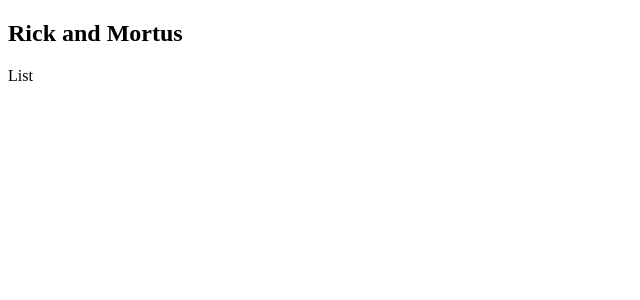
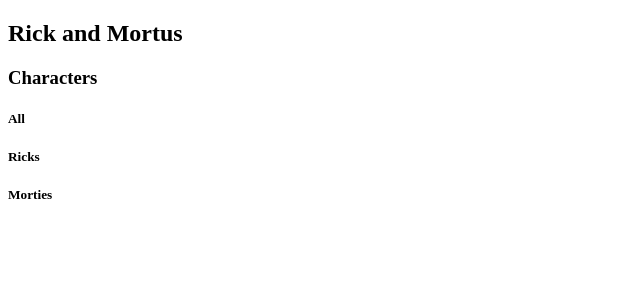
Before and after one commit to AlexOrlet89/RickRouter, a React app: page / in a window 1280 px wide. Shown: the top 300 px of the page, without its empty margins (0-640 px from the left). Built offline with nearby package versions, Linux system fonts and the light colour scheme; no server answers.

Commit message:
fetch filtered returns results filtered by name

```diff
--- a/src/views/List.js
+++ b/src/views/List.js
@@ -1,14 +1,43 @@
-import React, { useEffect } from 'react';
+import React, { useEffect, useState } from 'react';
 
 export default function List() {
+  const [filteredCharacters, setFilteredCharacters] = useState('All');
+
   useEffect(() => {
     const fetchCharacters = async () => {
-      const res = await fetch(`https://rickandmortyapi.com/api/character`);
-      const results = await res.json();
-      console.log(results);
+      if (filteredCharacters === 'All') {
+        const res = await fetch(`https://rickandmortyapi.com/api/character`);
+        const results = await res.json();
+        console.log(results.results);
+      } else {
+        const res = await fetch(
+          `https://rickandmortyapi.com/api/character/?name=${filteredCharacters}`
+        );
+        const results = await res.json();
+        console.log(results.results);
+      }
     };
     fetchCharacters();
-  }, []);
+  }, [filteredCharacters]);
 
-  return <div>List</div>;
+  const handleFilter = (e) => {
+    // console.log(e.target.className);
+    setFilteredCharacters(e.target.className);
+    console.log(filteredCharacters);
+  };
+
+  return (
+    <>
+      <h3>Characters</h3>
+      <h5 className="All" onClick={(e) => handleFilter(e)}>
+        All
+      </h5>
+      <h5 className="Rick" onClick={(e) => handleFilter(e)}>
+        Ricks
+      </h5>
+      <h5 className="Morty" onClick={(e) => handleFilter(e)}>
+        Morties
+      </h5>
+    </>
+  );
 }
```
